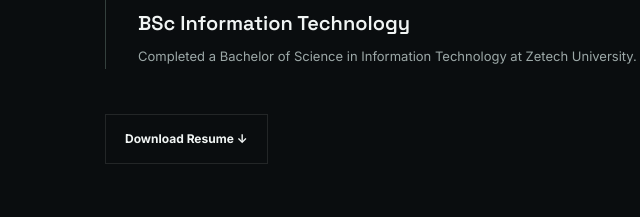
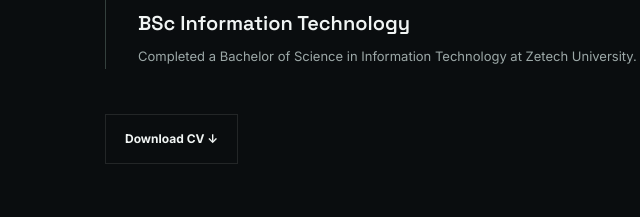
Before and after one commit to Sulumeteugine18/eugine-portfolio, a plain HTML site: page index.html in a window 1280 px wide. Shown: the part 4180-4397 px from the top of the page, 185-825 px from the left. Drawn offline with Linux system fonts and the light colour scheme.

Commit message:
Update CV link

```diff
--- a/index.html
+++ b/index.html
@@ -246,7 +246,7 @@
 							<p>Completed a Bachelor of Science in Information Technology at Zetech University.</p>
 						</article>
 					</div>
-					<a class="btn" href="#" data-placeholder="Add your CV PDF link here">Download Resume ↓</a>
+					<a class="btn" href="https://drive.google.com/file/d/1odc34vUEdhbLDvvU-DtS6yNw_-X88qBI/view?usp=sharing" target="_blank" rel="noopener noreferrer">Download CV ↓</a>
 				</div>
 			</div>
 		</section>
```
Also changed, not shown: 1 other file.
